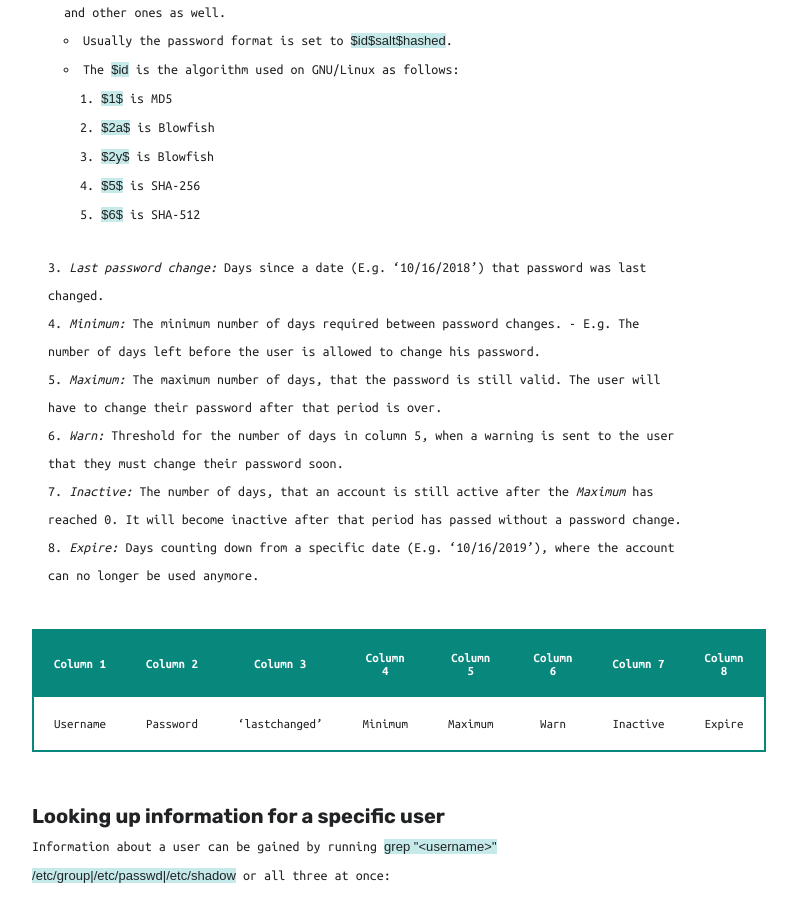
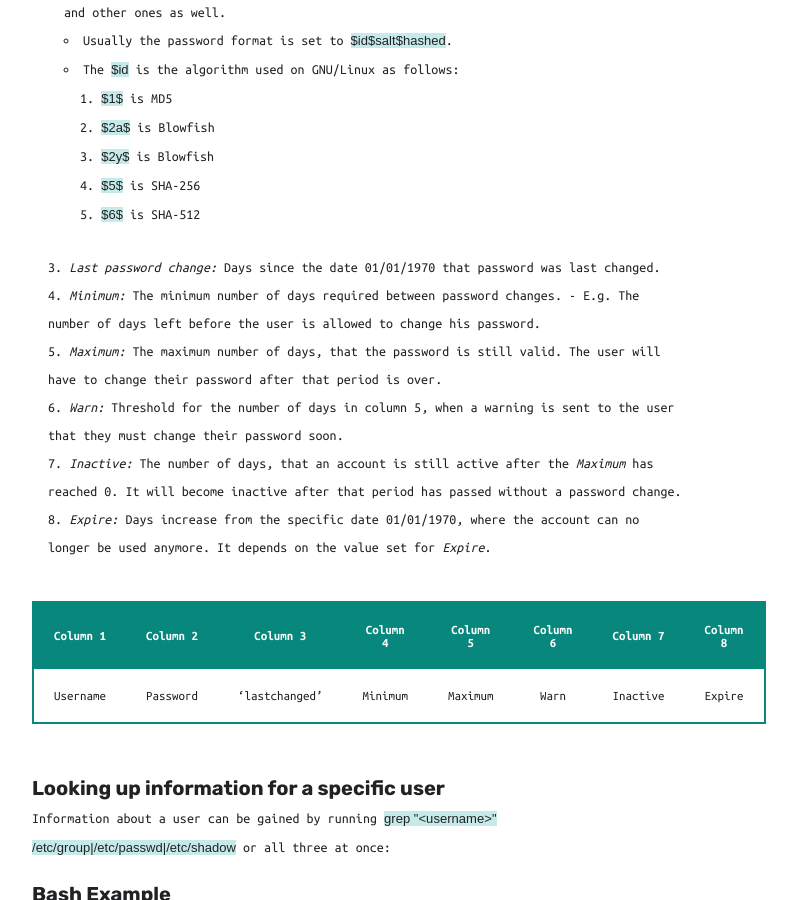
Before and after one commit to kletobias/kletobias.github.io, a Jekyll site: the page built from _projects/Chapter_5-4.md, in a window 1280 px wide and 900 px high, scrolled down 10602 px. Shown: the whole window, without its empty margins (38-835 px from the left). Built offline with Jekyll 4.4.1, drawn with Linux system fonts in a browser that asks for light colours; nearby versions of some CDN libraries; some web fonts are replaced.

Commit message:
updating module5 for the website

```diff
--- a/_projects/Chapter_5-4.md
+++ b/_projects/Chapter_5-4.md
@@ -289,22 +289,24 @@ root *
      3. `$2y$` is Blowfish
      4. `$5$` is SHA-256
      5. `$6$` is SHA-512
-3. *Last password change\:* Days since a date (E.g. '10/16/2018') that password was last changed.
+3. *Last password change\:* Days since the date 01/01/1970 that password was last changed.
 4. *Minimum\:* The minimum number of days required between password changes.
 		  - E.g. The number of days left before the user is allowed to change his password.
 5. *Maximum\:* The maximum number of days, that the password is still valid. The user will have to change their password after that period is over.
 6. *Warn\:* Threshold for the number of days in column 5, when a warning is sent to the user that they must change their password soon.
 7. *Inactive\:* The number of days, that an account is still active after the *Maximum* has reached 0. It will become inactive after that period has passed without a password change.
-8. *Expire\:* Days counting down from a specific date (E.g. '10/16/2019'), where the account can no longer be used anymore.
+8. *Expire\:* Days increase from the specific date 01/01/1970, where the account can no longer be used anymore. It depends on the value set for *Expire*.
+
 
 
 | Column 1  |  Column 2 |  Column 3 |  Column 4 |  Column 5 | Column 6  | Column 7  | Column 8 |
 |:-:|:-:|:-:|:-:|:-:|:-:|:-:|:-:|
 | Username | Password | 'lastchanged' | Minimum  | Maximum | Warn | Inactive | Expire |
 
+
 ##### Looking up information for a specific user
 
-Information about a user can be gained by running `grep "<username>" /etc/group|/etc/passwd|/etc/shadow` or all three at once\:
+Information about a user can be gained by running `grep "<username>" /etc/group|/etc/passwd|/etc/shadow` or all three at once:
 
 ###### Bash Example
 
```
Also changed, not shown: _projects/Chapter_5-5.md (added, +52 -0 lines).
